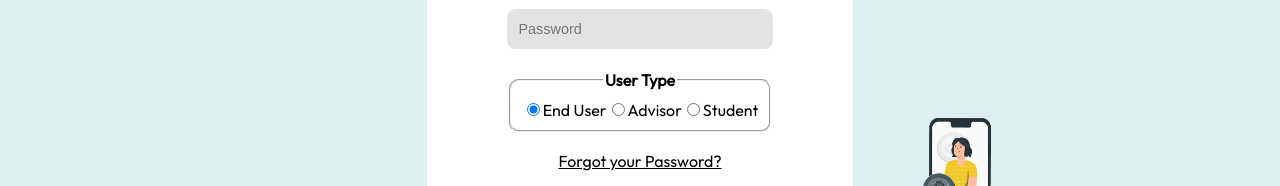
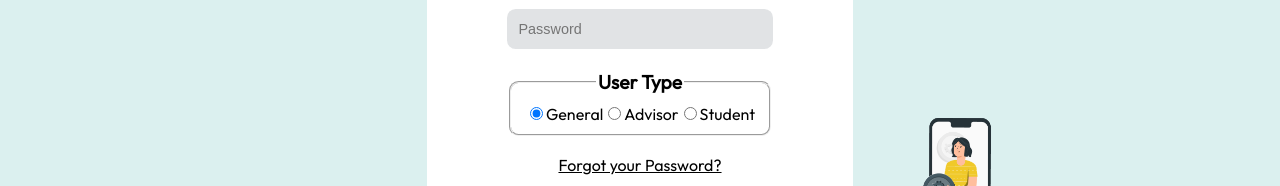
Before and after one commit to adhish-bahl/Finzeoy, a React (Create React App) app: page /signup in a window 1280 px wide. Shown: the part 354-540 px from the top of the page. Built offline with nearby package versions, Linux system fonts and the light colour scheme.

Commit message:
Minor changes

```diff
--- a/src/components/Login.js
+++ b/src/components/Login.js
@@ -47,7 +47,7 @@ export default function Login() {
                 <fieldset className="form--radioInput">
                     <legend className="form--radioInput--legend">User Type</legend>
                     <input type={"radio"} name="userType" id="endUser" value="end-user" checked={loginDetails.userType === "end-user"} onChange={handleChange}></input>
-                    <label htmlFor="endUser">End User</label>
+                    <label htmlFor="endUser">General</label>
                     <input type={"radio"} name="userType" id="advisor" value="financial-advisor" checked={loginDetails.userType === "financial-advisor"} onChange={handleChange}></input>
                     <label htmlFor="advisor">Advisor</label>
                     <input type={"radio"} name="userType" id="student" value="student" checked={loginDetails.userType === "student"} onChange={handleChange}></input>
--- a/src/components/SignUp.js
+++ b/src/components/SignUp.js
@@ -55,7 +55,7 @@ export default function SignUp() {
                 <input type={"tel"} placeholder="Phone Number" className="form--input" name="phno" value={userDetails.phno} onChange={handleChange}></input>
                 <select name="userType" value={userDetails.userType} className="form--input" onChange={handleChange}>
                     <option value="none" hidden>User Type</option>
-                    <option value="end-user">End User</option>
+                    <option value="end-user">General User</option>
                     <option value="financial-advisor">Financial Advisor</option>
                     <option value="student">Student</option>
                 </select>
--- a/src/styles/SignUpStyles.css
+++ b/src/styles/SignUpStyles.css
@@ -63,9 +63,10 @@
 .form--radioInput {
     margin-top: 0.7em;
     border-radius: 0.6em;
-    padding: 0.6em 0em;
+    padding: 0.6em 0.3em;
 }
 
 .form--radioInput--legend {
     font-weight: 700;
+    font-size: 1.2em;
 }
```
